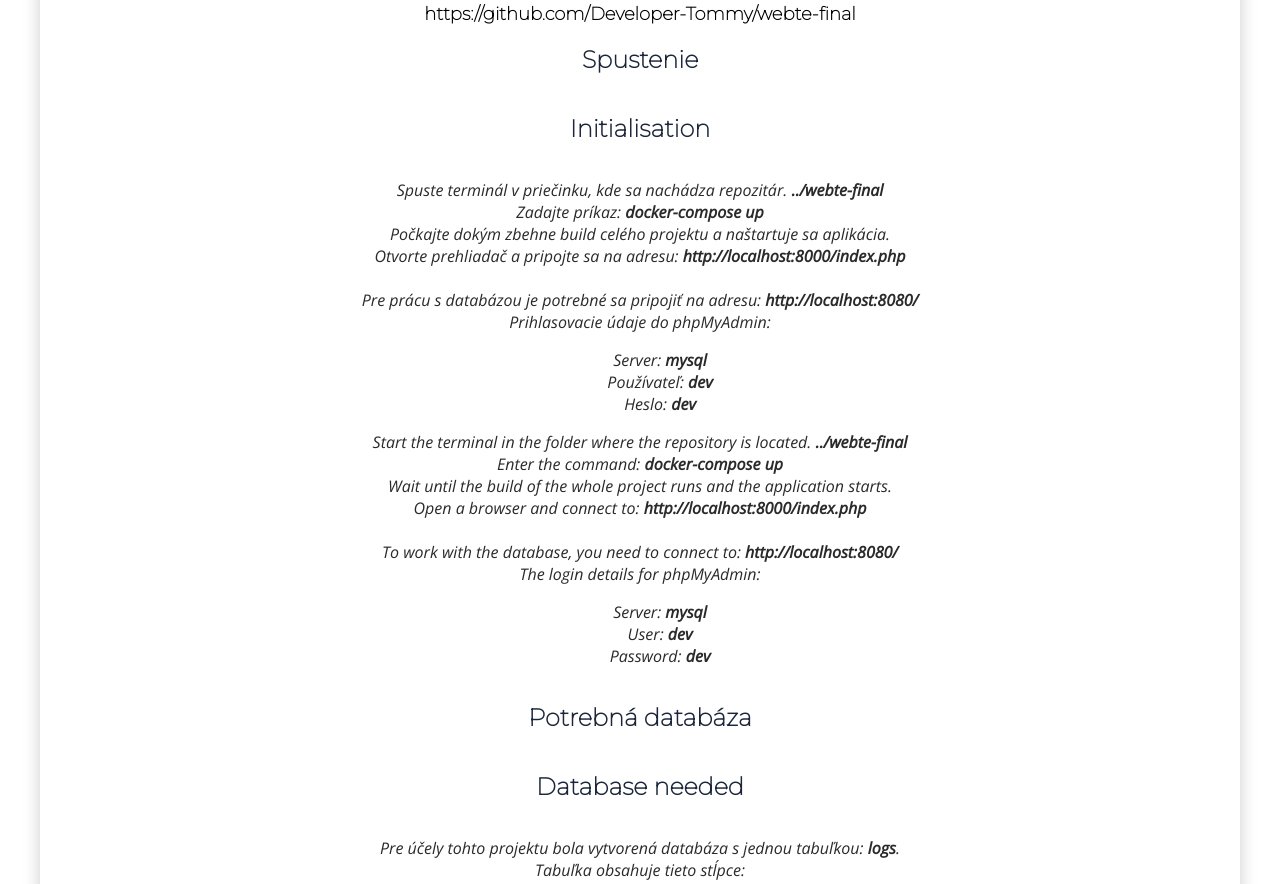
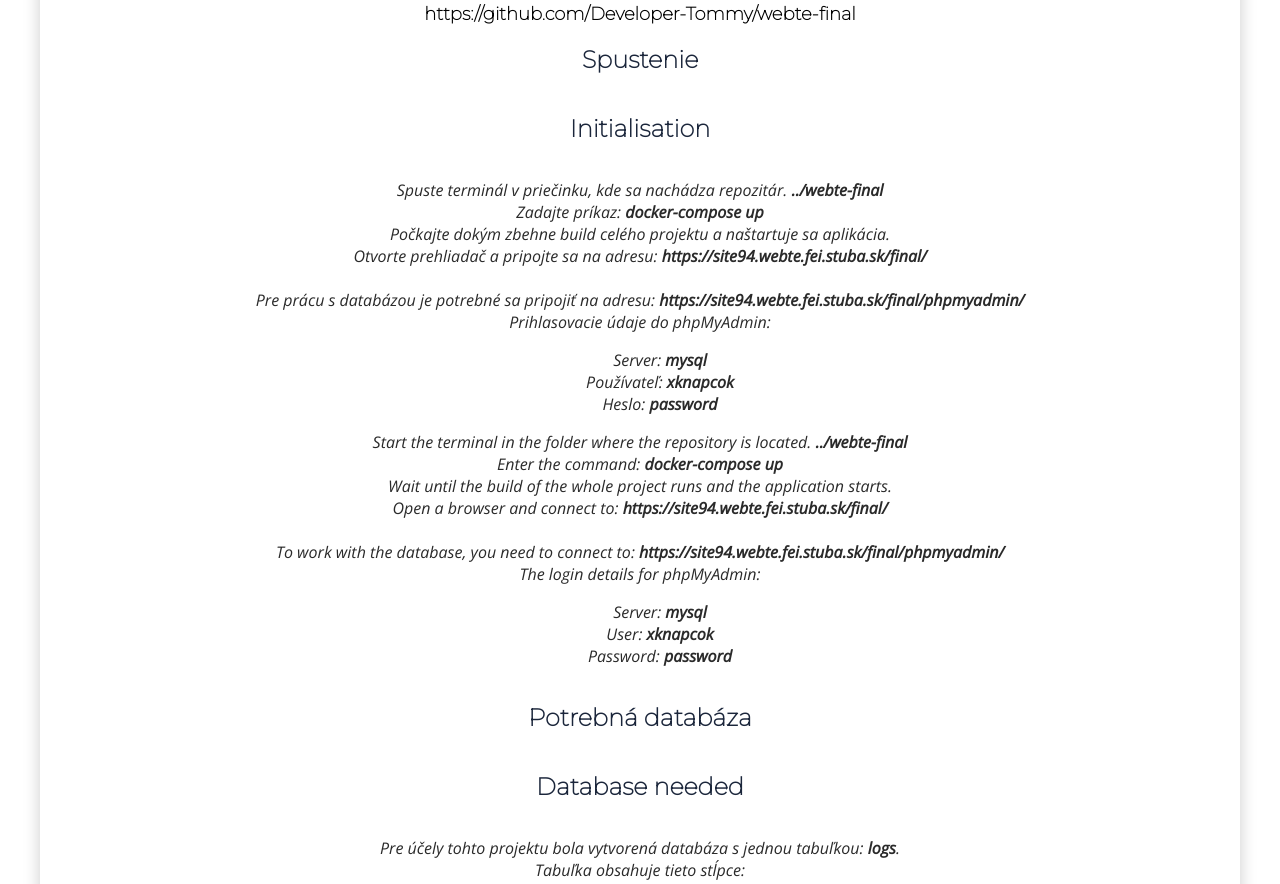
Before and after one commit to Developer-Tommy/webte-final, a PHP site: page /phpmailer/documentation.php?lang=1 in a window 1280 px wide. Shown: the part 1121-2005 px from the top of the page. Run offline with PHP 8.4, Linux system fonts and the light colour scheme.

Commit message:
documentation change

```diff
--- a/web/public/documentation.php
+++ b/web/public/documentation.php
@@ -104,26 +104,26 @@ $lg = $_GET['lang'];
             Spuste terminál v priečinku, kde sa nachádza repozitár. <strong>../webte-final</strong> <br>
             Zadajte príkaz: <strong>docker-compose up</strong> <br>
             Počkajte dokým zbehne build celého projektu a naštartuje sa aplikácia. <br>
-            Otvorte prehliadač a pripojte sa na adresu: <strong>http://localhost:8000/index.php</strong> <br> <br>
-            Pre prácu s databázou je potrebné sa pripojiť na adresu: <strong>http://localhost:8080/</strong> <br>
+            Otvorte prehliadač a pripojte sa na adresu: <strong>https://site94.webte.fei.stuba.sk/final/</strong> <br> <br>
+            Pre prácu s databázou je potrebné sa pripojiť na adresu: <strong>https://site94.webte.fei.stuba.sk/final/phpmyadmin/</strong> <br>
             Prihlasovacie údaje do phpMyAdmin: <br>
         <ul lang="sk">
             <li><i> Server: </i> <strong> mysql </strong></li>
-            <li><i> Používateľ: </i> <strong> dev </strong></li>
-            <li><i> Heslo: </i> <strong> dev </strong></li>
+            <li><i> Používateľ: </i> <strong> xknapcok </strong></li>
+            <li><i> Heslo: </i> <strong> password </strong></li>
         </ul>
         </p>
         <p lang="en">
             Start the terminal in the folder where the repository is located. <strong> ../webte-final </strong> <br>
             Enter the command: <strong> docker-compose up </strong> <br>
             Wait until the build of the whole project runs and the application starts. <br>
-            Open a browser and connect to: <strong> http://localhost:8000/index.php </strong> <br> <br>
-            To work with the database, you need to connect to: <strong> http://localhost:8080/</strong> <br>
+            Open a browser and connect to: <strong> https://site94.webte.fei.stuba.sk/final/ </strong> <br> <br>
+            To work with the database, you need to connect to: <strong> https://site94.webte.fei.stuba.sk/final/phpmyadmin/</strong> <br>
             The login details for phpMyAdmin: <br>
         <ul lang="en">
             <li><i> Server: </i> <strong> mysql </strong></li>
-            <li><i> User: </i> <strong> dev </strong></li>
-            <li><i> Password: </i> <strong> dev </strong></li>
+            <li><i> User: </i> <strong> xknapcok </strong></li>
+            <li><i> Password: </i> <strong> password </strong></li>
         </ul>
         </p>
 
```
